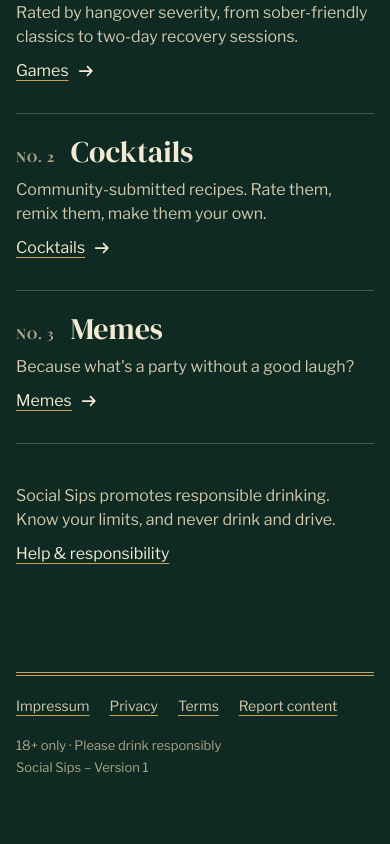
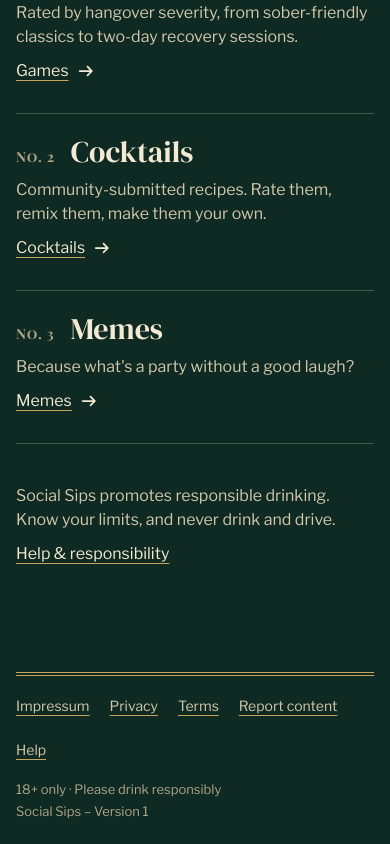
Before and after one commit to Stocks84/SocialSips, a Next.js app: page / in a window 390 px wide. Shown: the part 991-1835 px from the top of the page. Before the commit the page ends 1791 px from the top, so only its background shows below. Built offline with nearby package versions, Linux system fonts and the light colour scheme.

Commit message:
fix(footer): Help link in the legal footer row instead of the shell help line
Removes the standalone mobile help line above the footer and adds 'Help'
(/help) next to Impressum, Privacy, Terms and Report content. The
data-testid=mobile-help-link moves onto the new footer link.

```diff
--- a/src/app/(main)/layout.tsx
+++ b/src/app/(main)/layout.tsx
@@ -1,4 +1,3 @@
-import Link from 'next/link'
 import TopNav from '@/components/layout/TopNav'
 import BottomNav from '@/components/layout/BottomNav'
 import { Suspense } from 'react'
@@ -15,10 +14,6 @@ export default async function MainLayout({ children }: { children: React.ReactNo
         <Suspense fallback={null}><ActionErrorBanner /></Suspense>
         {children}
       </main>
-      {/* Below 1024 the tab bar has no Help tab and the desktop nav links are hidden, so keep one visible way to /help. */}
-      <p className="page-container lg:hidden" data-testid="mobile-help-link">
-        <Link href="/help" className="inline-flex min-h-11 items-center text-sm text-ink underline decoration-accent decoration-1 underline-offset-4 hover:decoration-ink">Help &amp; safety</Link>
-      </p>
       <BottomNav isAdmin={isAdmin} />
     </div>
   )
--- a/src/components/layout/LegalFooter.tsx
+++ b/src/components/layout/LegalFooter.tsx
@@ -17,6 +17,8 @@ export default function LegalFooter() {
           <Link href="/privacy" className={footerLink}>Privacy</Link>
           <Link href="/terms" className={footerLink}>Terms</Link>
           <Link href="/report" className={footerLink}>Report content</Link>
+          {/* Visible route to /help on every page, incl. mobile app pages where the tab bar has no Help tab */}
+          <Link href="/help" className={footerLink} data-testid="mobile-help-link">Help</Link>
         </nav>
         <div className="flex flex-col gap-1 text-meta text-ink-3 lg:flex-row lg:gap-6">
           <p>18+ only · Please drink responsibly</p>
```
